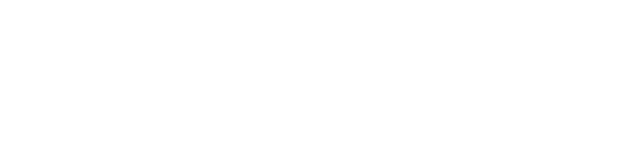
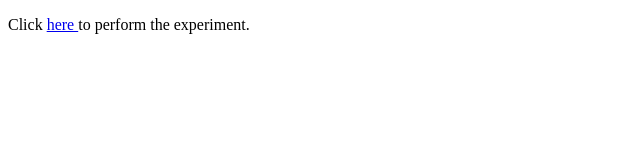
Before and after one commit to virtual-labs/exp-state-diagrams-iiith, a plain HTML site: page experiment/simulation/index.html in a window 1280 px wide. Shown: the whole page, without its empty margins (0-640 px from the left). Drawn offline with Linux system fonts and the light colour scheme.

Commit message:
added simulation files

```diff
--- a/experiment/simulation/index.html
+++ b/experiment/simulation/index.html
@@ -7,6 +7,8 @@
 <body>
 		<!-- Your code goes here-->
 
+	<p>Click <a class="qtlink" href="./exp10.html" onclick="window.open('./exp10.html', null,'scrollbars=yes, width=' + (screen.availWidth) +',height=' + (screen.availHeight)); return false;"> here	</a> to perform the experiment.</p>
+
 	<!-- Add JS at the bottom of HTML file -->
         <script src="./js/main.js"></script>
 </body>
```
Also changed, not shown: experiment/simulation/exp10.html (+1 -1 lines), 1 other file.
